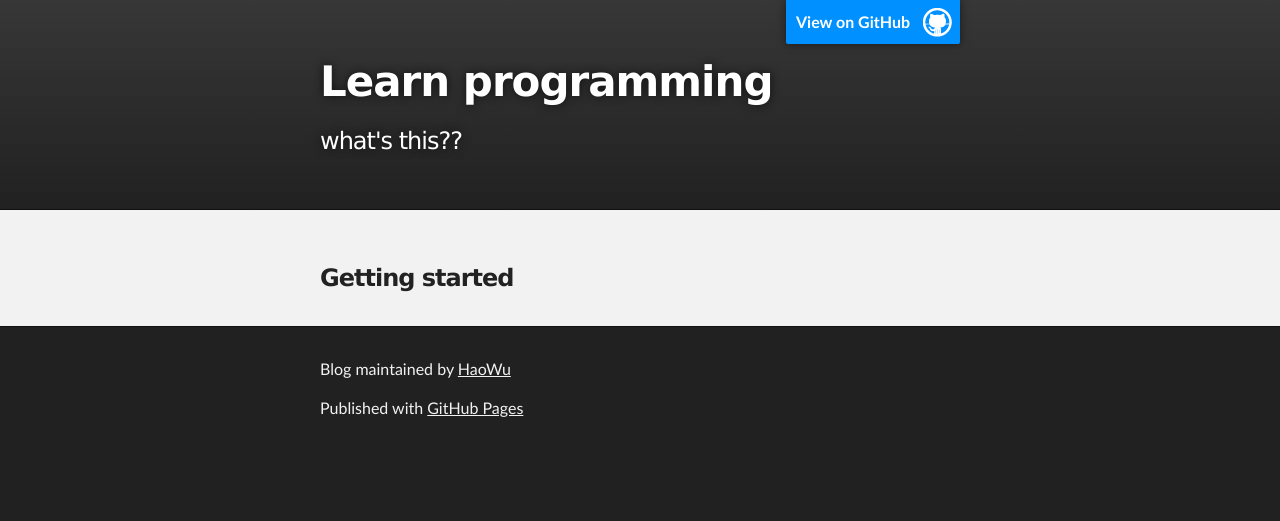
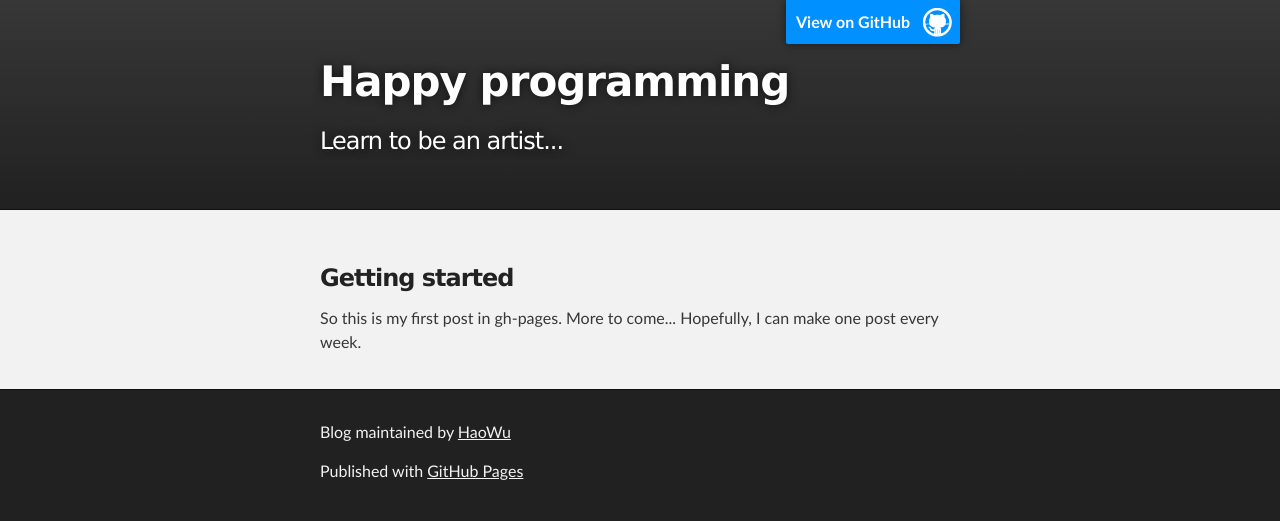
Before and after one commit to HaoWu/blog, a plain HTML site: page index.html in a window 1280 px wide. Drawn offline with Linux system fonts and the light colour scheme.

Commit message:
getting started with my gh-page blog

```diff
--- a/index.html
+++ b/index.html
@@ -18,8 +18,8 @@
       <header class="inner">
         <a id="forkme_banner" href="https://github.com/HaoWu/blog">View on GitHub</a>
 
-        <h1 id="project_title">Learn programming</h1>
-        <h2 id="project_tagline">what's this??</h2>
+        <h1 id="project_title">Happy programming</h1>
+        <h2 id="project_tagline">Learn to be an artist...</h2>
 
       </header>
     </div>
@@ -27,7 +27,12 @@
     <!-- MAIN CONTENT -->
     <div id="main_content_wrap" class="outer">
       <section id="main_content" class="inner">
-	<h3>Getting started</h3>
+	<article>
+	  <h3>Getting started</h3>
+	  <p>
+	    So this is my first post in gh-pages. More to come... Hopefully, I can make one post every week.
+	  </p>
+	</article>
       </section>
     </div>
 
```
